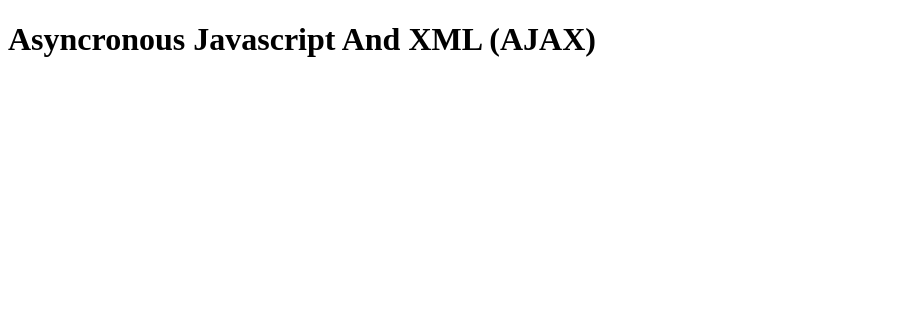
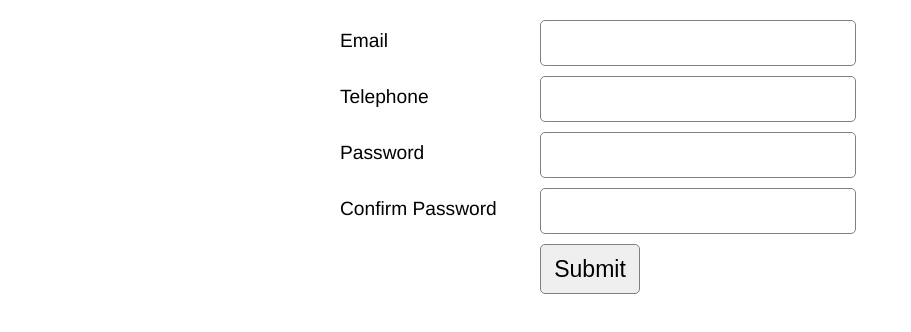
Before and after one commit to sulmanpersonal/RobPercival, a plain HTML site: page 4.jQuery/index.html in a window 1280 px wide. Shown: the whole page, without its empty margins (0-911 px from the left). Drawn offline with nearby package versions, Linux system fonts and the light colour scheme.

Commit message:
jQuery formvalidation

```diff
--- a/4.jQuery/index.html
+++ b/4.jQuery/index.html
@@ -9,28 +9,77 @@
     <!--<script type="text/javascript" src="jquery-1.11.2.min.js"></script>-->
     <script type="text/javascript" src="http://code.jquery.com/jquery-latest.min.js"></script>
     <style type="text/css">
-        .square {
-            width: 300px;
-            height: 300px;
-            background-color: red;
-            margin: 10px;
+        #wrapper {
+            width:600px;
+            margin:0 auto;
+            font-family: "Helvetica Neue", "Helvetica", Helvetica, Arial, sans-serif;
+            font-size: 1.2em;
         }
-        #circle {
-            width:200px;
-            height: 200px;
-            border-radius: 100px;
-            background-color: green;
+        input {
+            width:300px;
+            height:30px;
+            padding: 7px;
+            border-radius: 5px;
+            font-size: 1.2em;
+            border:1px solid grey;
+            margin-bottom: 10px;
         }
+        label {
+            width: 200px;
+            float: left;
+            padding: 10px 0 0 0;
+        }
+        #submitButton{
+            height: 50px;
+            margin-left: 200px;
+            width: 100px;
+        }
+        #error {
+            color:red;
+            margin: 20px;
+        }
+
     </style>
 
 </head>
 <body>
-<h1>Asyncronous Javascript And XML (AJAX)</h1>
+    <div id="wrapper">
+        <div id="error"></div>
+        <form id="validationForm">
+            <label for="email">Email</label>
+            <input name="email" id="email"/>
+            <label for="telephone">Telephone</label>
+            <input name="telephone" id="phone"/>
+            <label for="password">Password</label>
+            <input name="password" type="password" id="pass1"/>
+            <label for="cpassword">Confirm Password</label>
+            <input name="cpassword" type="password" id="pass2"/>
+            <input id="submitButton" type="submit" value="Submit"/>
+        </form>
+    </div>
 <script>
-    var regex=/great/i; //var regex=/e/g;
-    var string="Regex is Great!";
-    var result = string.match(regex);
-    alert(result);
+    $("#validationForm").submit(function(event) {
+        var errorMessage = "";
+        event.preventDefault();         // stops submitting to server
+        function isValidEmailAddress(emailAddress) {
+            var pattern = new RegExp(/^((([a-z]|\d|[!#\$%&'\*\+\-\/=\?\^_`{\|}~]|[\u00A0-\uD7FF\uF900-\uFDCF\uFDF0-\uFFEF])+(\.([a-z]|\d|[!#\$%&'\*\+\-\/=\?\^_`{\|}~]|[\u00A0-\uD7FF\uF900-\uFDCF\uFDF0-\uFFEF])+)*)|((\x22)((((\x20|\x09)*(\x0d\x0a))?(\x20|\x09)+)?(([\x01-\x08\x0b\x0c\x0e-\x1f\x7f]|\x21|[\x23-\x5b]|[\x5d-\x7e]|[\u00A0-\uD7FF\uF900-\uFDCF\uFDF0-\uFFEF])|(\\([\x01-\x09\x0b\x0c\x0d-\x7f]|[\u00A0-\uD7FF\uF900-\uFDCF\uFDF0-\uFFEF]))))*(((\x20|\x09)*(\x0d\x0a))?(\x20|\x09)+)?(\x22)))@((([a-z]|\d|[\u00A0-\uD7FF\uF900-\uFDCF\uFDF0-\uFFEF])|(([a-z]|\d|[\u00A0-\uD7FF\uF900-\uFDCF\uFDF0-\uFFEF])([a-z]|\d|-|\.|_|~|[\u00A0-\uD7FF\uF900-\uFDCF\uFDF0-\uFFEF])*([a-z]|\d|[\u00A0-\uD7FF\uF900-\uFDCF\uFDF0-\uFFEF])))\.)+(([a-z]|[\u00A0-\uD7FF\uF900-\uFDCF\uFDF0-\uFFEF])|(([a-z]|[\u00A0-\uD7FF\uF900-\uFDCF\uFDF0-\uFFEF])([a-z]|\d|-|\.|_|~|[\u00A0-\uD7FF\uF900-\uFDCF\uFDF0-\uFFEF])*([a-z]|[\u00A0-\uD7FF\uF900-\uFDCF\uFDF0-\uFFEF])))\.?$/i);
+            return pattern.test(emailAddress);
+        }
+        if(!isValidEmailAddress($("#email").val())) {
+            errorMessage = errorMessage + "<br/>Please enter a valid email address";
+        }
+        if(!$.isNumeric($("#phone").val())) {
+            errorMessage = "<br/>Please enter a valid phone number";
+        }
+        if($("#pass1").val() != $("#pass2").val()) {
+            errorMessage = "<br/>Please enter matching passwords";
+        }
+        if(errorMessage=="") {
+            alert("Success!");
+        } else {
+            $("#error").html(errorMessage);
+        }
+    });
 </script>
 
 </body>
```
